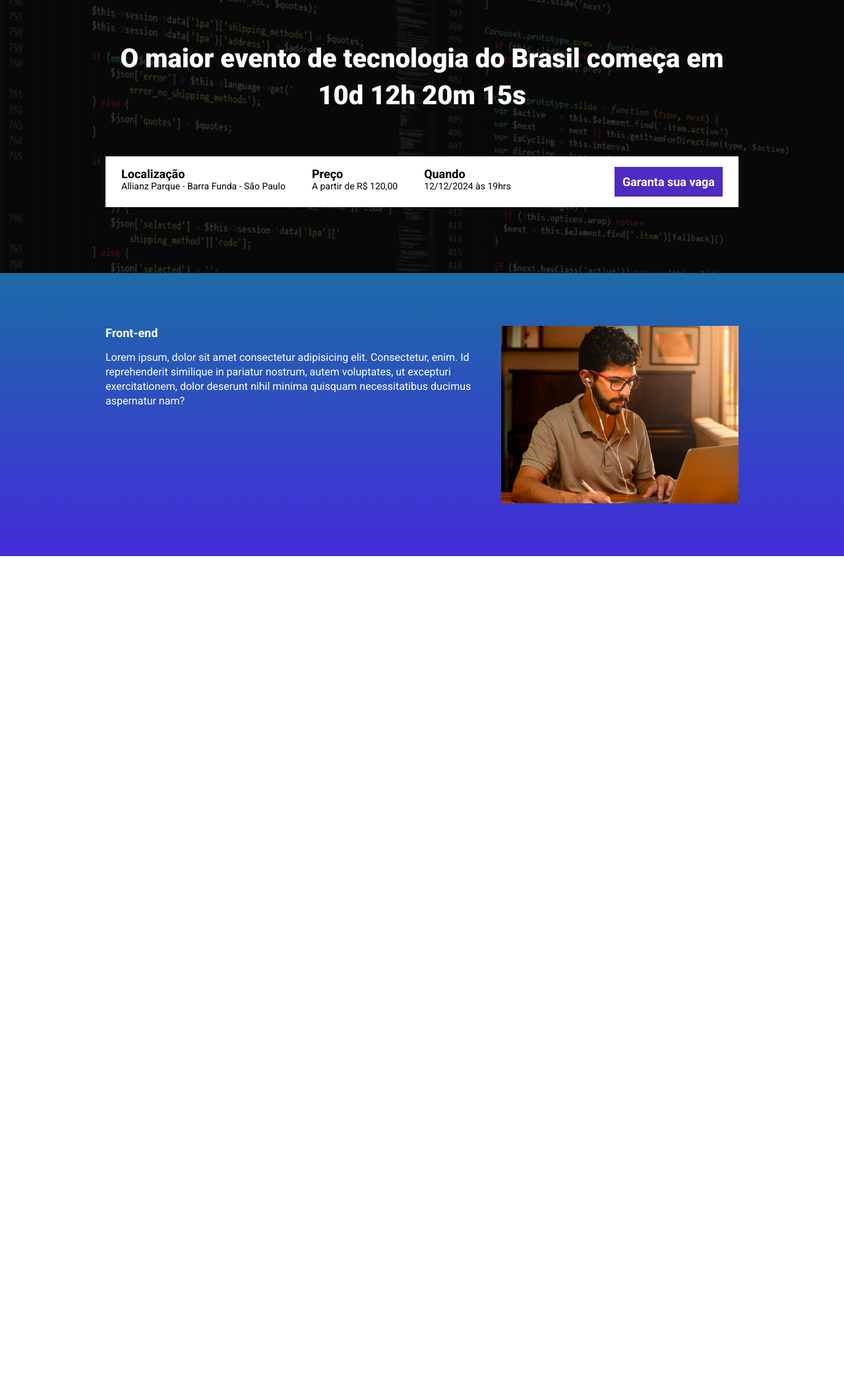
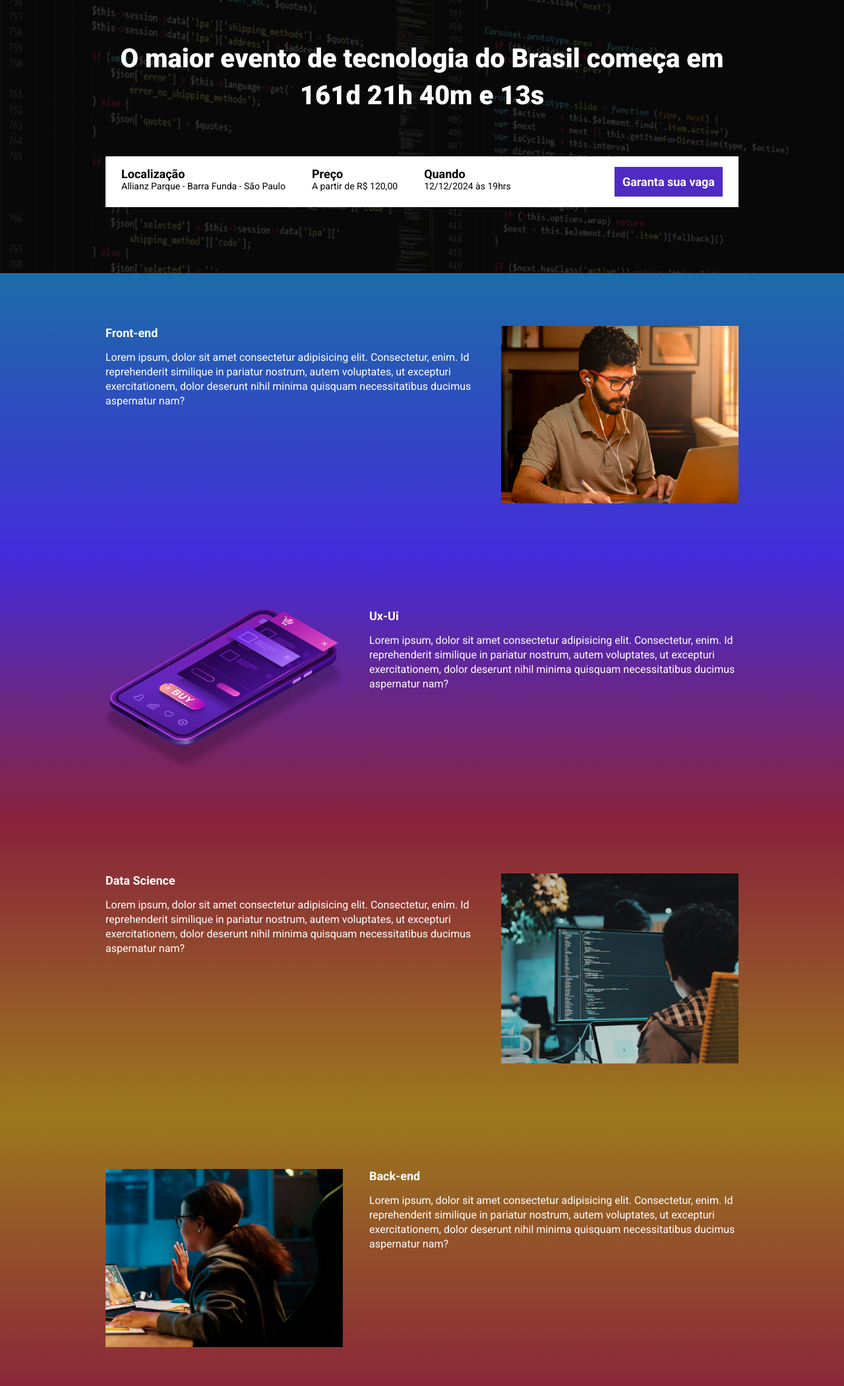
Before and after one commit to david-pr0/ebac_tech_talks, a website built with Parcel: page src/index.html in a window 1280 px wide. Shown: the part 147-2248 px from the top of the page at 66% size. Before the commit the page ends 990 px from the top, so only its background shows below. Built offline with nearby package versions, Linux system fonts and the light colour scheme.

Commit message:
criando a contagem regressiva

```diff
--- a/package.json
+++ b/package.json
@@ -1,9 +1,9 @@
 {
   "name": "landing-page",
   "version": "1.0.0",
-  "main": "index.js",
   "scripts": {
     "dev": "parcel src/index.html src/scripts/main.js src/styles/main.scss",
+    "build": "parcel build src/index.html",
     "test": "echo \"Error: no test specified\" && exit 1"
   },
   "keywords": [],
--- a/src/index.html
+++ b/src/index.html
@@ -4,17 +4,18 @@
     <meta charset="UTF-8">
     <meta name="viewport" content="width=device-width, initial-scale=1.0">
     <title>EBAC Tech Talks</title>
-    <link rel="stylesheet" href="./styles/main.scss">
     <link rel="preconnect" href="https://fonts.googleapis.com">
     <link rel="preconnect" href="https://fonts.gstatic.com" crossorigin>
     <link href="https://fonts.googleapis.com/css2?family=Roboto:wght@400;700;900&display=swap" rel="stylesheet">
+    <link rel="stylesheet" href="./styles/main.scss">
+    <link rel="stylesheet" href="https://unpkg.com/aos@next/dist/aos.css" />
 </head>
 <body>
     <header class="hero">
         <div class="container">
             <img class="hero__logo" src="./images/ebac_logo.svg" alt="EBAC">
             <p class="hero__text">
-                O maior evento de tecnologia do Brasil começa em 10d 12h 20m 15s
+                O maior evento de tecnologia do Brasil começa em <span id="contador"></span>
             </p>
             <div class="infos-bar">
                 <ul class="infos-bar__infos">
@@ -38,8 +39,8 @@
         </div>
     </header>
 
-    <section class="event">
-        <div class="container">
+    <section class="event event--frontend">
+        <div class="container" data-aos="fade-right">
             <div class="event__details">
                 <h2 class="event__details__title">Front-end</h2>
                 <p class="event__details__description">Lorem ipsum, dolor sit amet consectetur adipisicing elit. Consectetur, enim. Id reprehenderit similique in pariatur nostrum, autem voluptates, ut excepturi exercitationem, dolor deserunt nihil minima quisquam necessitatibus ducimus aspernatur nam?</p>
@@ -47,6 +48,37 @@
             <img class="event__image" src="./images/frontend.png" alt="Front-end">
         </div>
     </section>
+
+    <section class="event event--ux-ui event--image-left">
+        <div class="container" data-aos="fade-left">
+            <div class="event__details">
+                <h2 class="event__details__title">Ux-Ui</h2>
+                <p class="event__details__description">Lorem ipsum, dolor sit amet consectetur adipisicing elit. Consectetur, enim. Id reprehenderit similique in pariatur nostrum, autem voluptates, ut excepturi exercitationem, dolor deserunt nihil minima quisquam necessitatibus ducimus aspernatur nam?</p>
+            </div>
+            <img class="event__image" src="./images/ui-ux.png" alt="Ux-Ui">
+        </div>
+    </section>
+
+    <section class="event event--data-science">
+        <div class="container" data-aos="fade-right">
+            <div class="event__details">
+                <h2 class="event__details__title">Data Science</h2>
+                <p class="event__details__description">Lorem ipsum, dolor sit amet consectetur adipisicing elit. Consectetur, enim. Id reprehenderit similique in pariatur nostrum, autem voluptates, ut excepturi exercitationem, dolor deserunt nihil minima quisquam necessitatibus ducimus aspernatur nam?</p>
+            </div>
+            <img class="event__image" src="./images/data.png" alt="Data Science">
+        </div>
+    </section>
+
+    <section class="event event--backend event--image-left">
+        <div class="container" data-aos="fade-left">
+            <div class="event__details">
+                <h2 class="event__details__title">Back-end</h2>
+                <p class="event__details__description">Lorem ipsum, dolor sit amet consectetur adipisicing elit. Consectetur, enim. Id reprehenderit similique in pariatur nostrum, autem voluptates, ut excepturi exercitationem, dolor deserunt nihil minima quisquam necessitatibus ducimus aspernatur nam?</p>
+            </div>
+            <img class="event__image" src="./images/backend.png" alt="Back-end">
+        </div>
+    </section>
+    <script src="https://unpkg.com/aos@next/dist/aos.js"></script>
     <script src="./scripts/main.js"></script>
 </body>
 </html>
--- a/src/scripts/main.js
+++ b/src/scripts/main.js
@@ -1 +1,28 @@
-console.log('Olá mundo')
+AOS.init();
+
+const dataDoEvento = new Date("Dec 12, 2024 19:00:00");
+const timeStampDoEvento = dataDoEvento.getTime();
+
+const contaTempo = setInterval(function() {
+    const agora = new Date();
+    const timeStampAtual = agora.getTime();
+
+    const distanciaAteOEvento = timeStampDoEvento - timeStampAtual;
+
+    const diaEmMs = 1000 * 60 * 60 * 24;
+    const horaEmMs = 1000 * 60 * 60;
+    const minutoEmMs = 1000 * 60;
+
+    const diasAteOEvento = Math.floor(distanciaAteOEvento / diaEmMs);
+    const horasAteOEvento = Math.floor((distanciaAteOEvento % diaEmMs) / horaEmMs);
+    const minutosAteOEvento = Math.floor((distanciaAteOEvento % horaEmMs) / minutoEmMs);
+    const segundosAteOEvento = Math.floor((distanciaAteOEvento % minutoEmMs) / 1000);
+
+    document.getElementById('contador').innerHTML = `${diasAteOEvento}d ${horasAteOEvento}h ${minutosAteOEvento}m e ${segundosAteOEvento}s`;
+
+    if (distanciaAteOEvento < 0) {
+        clearInterval(contaTempo);
+        document.getElementById('contador').innerHTML = 'Evento expirado';
+    }
+
+}, 1000)
--- a/src/styles/_event.scss
+++ b/src/styles/_event.scss
@@ -1,8 +1,33 @@
+@use 'variables';
+
 .event {
     padding: 80px 0;
-    background-image: linear-gradient(#1B6CA7, #442BDB);
+
+    &--frontend {
+        background-image: linear-gradient(variables.$blue1, variables.$blue2);
+    }
+
+    &--ux-ui {
+        background-image: linear-gradient(variables.$blue2, variables.$pink);
+    }
+
+    &--data-science {
+        background-image: linear-gradient(variables.$pink, variables.$yellow);
+    }
+
+    &--backend {
+        background-image: linear-gradient(variables.$yellow, variables.$pink);
+    }
+
+    &--image-left {
+        .container {
+            flex-direction: row-reverse;
+        }
+    }
+
     .container {
         display: flex;
+        gap: 40px;
     }
 
     &__image {
@@ -10,7 +35,6 @@
     }
 
     &__details {
-        margin-right: 40px;
         &__title {
             font-size: 18px;
             font-weight: bold;
--- /dev/null
+++ b/src/styles/_variables.scss
@@ -0,0 +1,8 @@
+$textColor: #fff;
+$secondaryTextColor: #000;
+
+$blue1: #1B6CA7;
+$blue2: #442BDB;
+$pink: #89223B;
+$yellow: #9C791D;
+$purple: #4F2AC3;
--- a/src/styles/components/_buttons.scss
+++ b/src/styles/components/_buttons.scss
@@ -1,3 +1,5 @@
+@use '../variables';
+
 .button {
     padding: 12px;
     font-size: 18px;
@@ -7,8 +9,8 @@
     white-space: nowrap;
 
     &--primary {
-        color: #fff;
-        background-color: #4F2AC3;
+        color: variables.$textColor;
+        background-color: variables.$purple;
     }
 
     @media (max-width: 1024px) {
--- a/src/styles/components/_infos_bar.scss
+++ b/src/styles/components/_infos_bar.scss
@@ -1,3 +1,5 @@
+@use '../variables';
+
 .infos-bar {
     padding: 16px 24px;
     background-color: #fff;
@@ -11,12 +13,12 @@
         &__item {
             list-style: none;
             font-size: 14px;
-            color: #000;
+            color: variables.$secondaryTextColor;
 
             b {
                 font-size: 18px;
                 display: block;
-                color: #000;
+                color: variables.$secondaryTextColor;
             }
         }
     }
--- a/src/styles/main.scss
+++ b/src/styles/main.scss
@@ -2,13 +2,14 @@
 @use './components/infos_bar';
 @use './components/buttons';
 @use 'event';
+@use 'variables';
 
 * {
     margin: 0;
     padding: 0;
     box-sizing: border-box;
     font-family: roboto, sans-serif;
-    color: #fff;
+    color: variables.$textColor;
 }
 
 .container {
```
